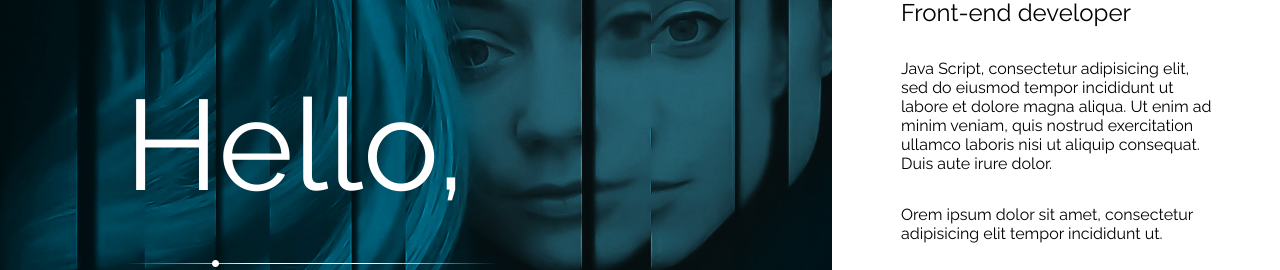
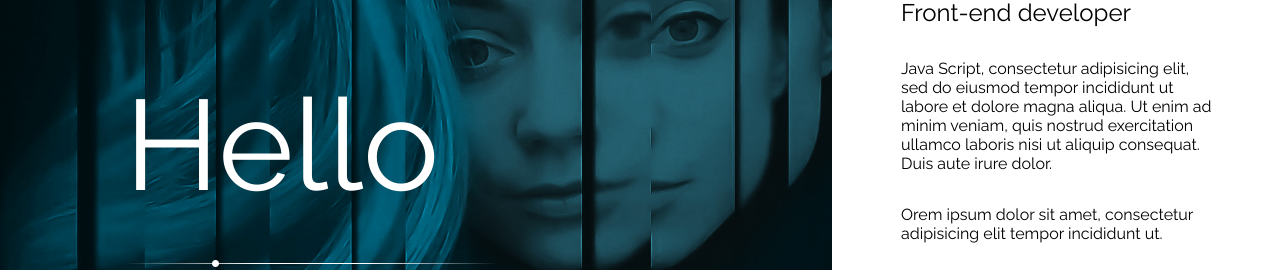
Before and after one commit to alexandra-pascal/my-portfolio, a React (Create React App) app: page / in a window 1280 px wide. Shown: the part 264-534 px from the top of the page. Built offline with nearby package versions, Linux system fonts and the light colour scheme.

Commit message:
remove comma after hello

```diff
--- a/src/components/Home/PictureSection.js
+++ b/src/components/Home/PictureSection.js
@@ -8,7 +8,7 @@ export default function PictureSection() {
     <div className="picture-section-wrap">
       <img src={MainPicture} alt="Alexandra Pascal" />
       <div className="wrap-hello">
-        <p className="hello">Hello, </p>
+        <p className="hello">Hello</p>
         <WhiteLine />
         <p className="hello-subtitle">I'm Alex. Nice to meet you</p>
       </div>
```
